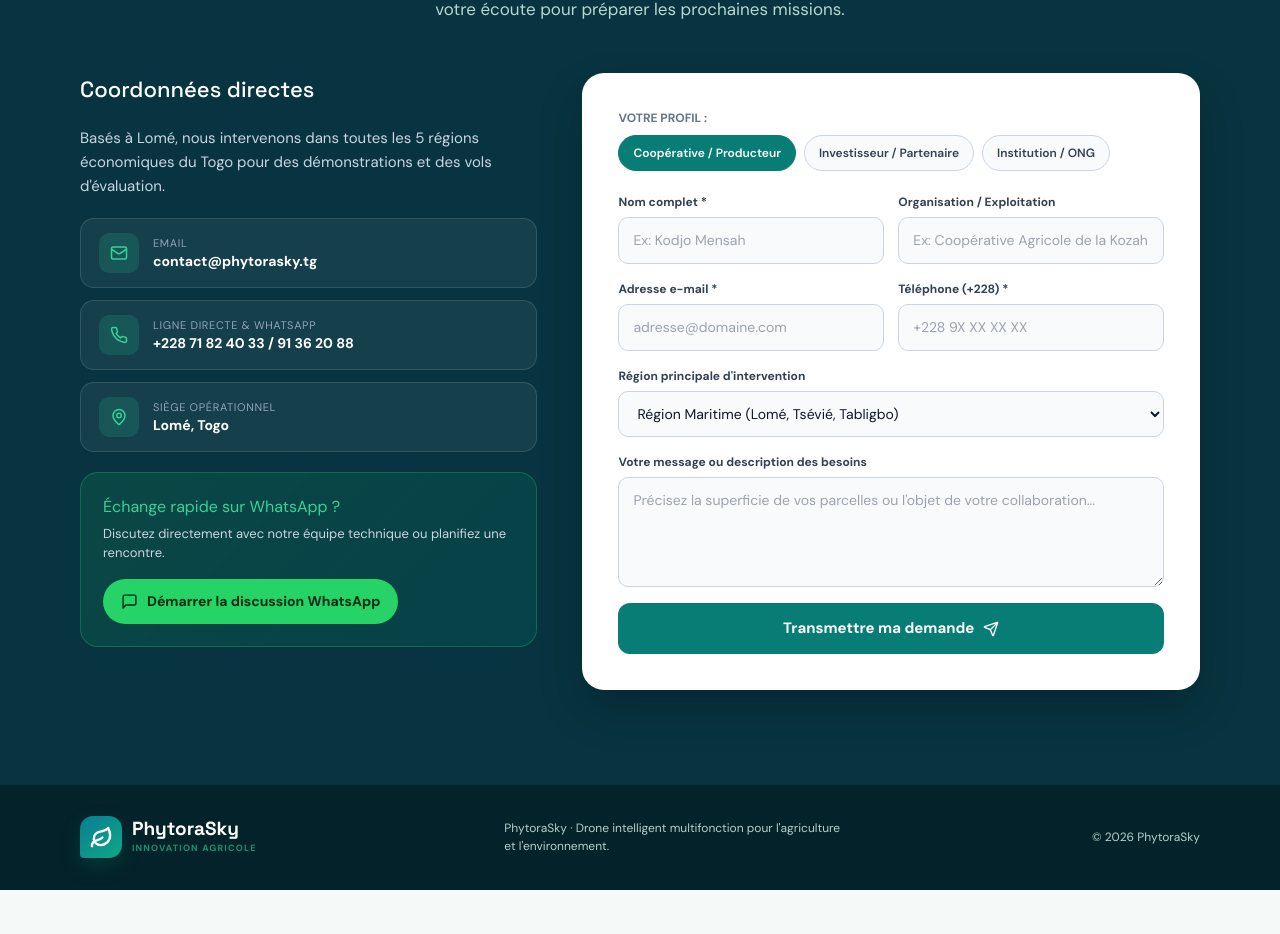
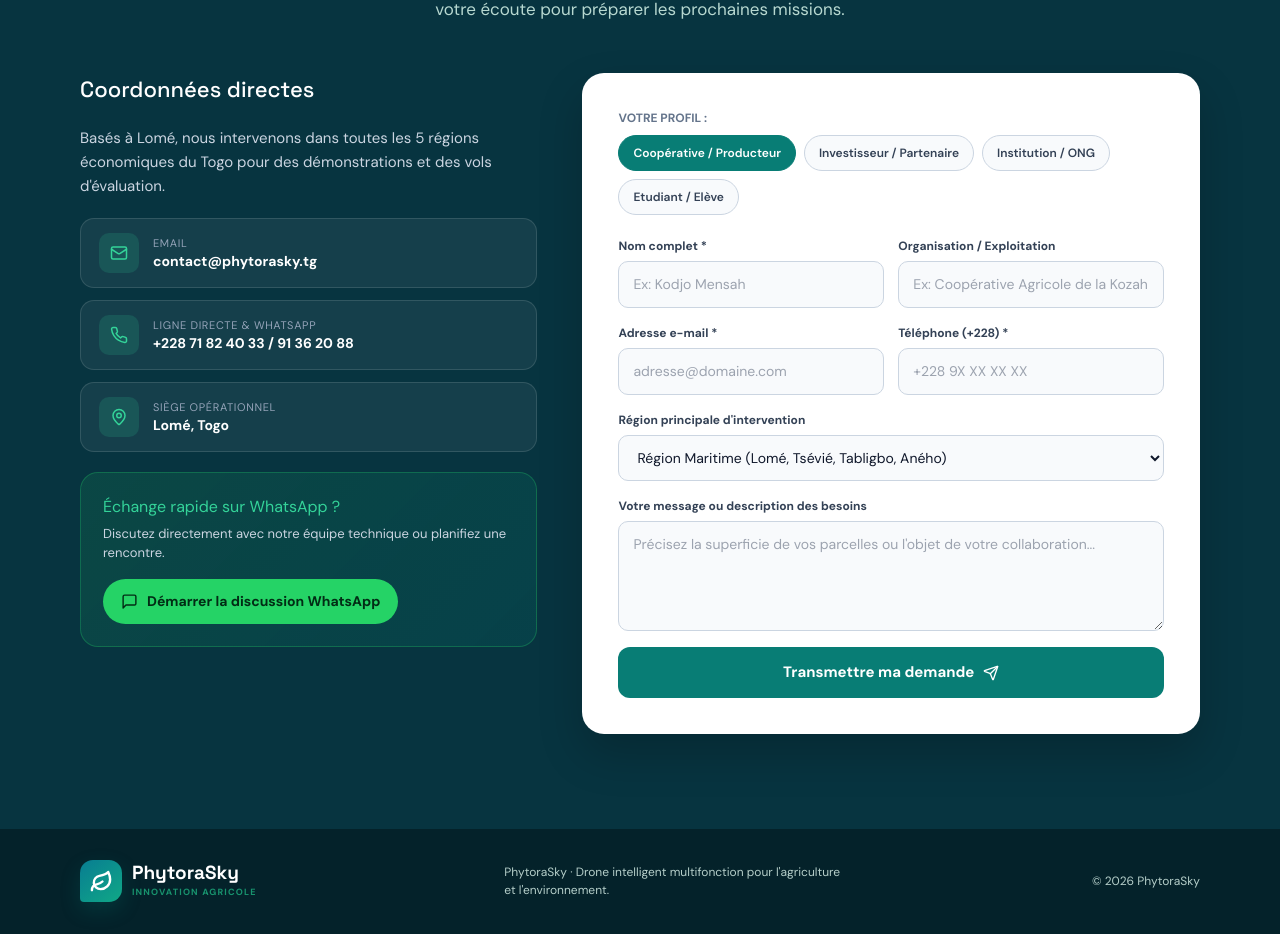
Before and after one commit to AYEDJE/PhytoraSky_Tech, a React (Vite) app: page / in a window 1280 px wide. Shown: the part 9095-10029 px from the top of the page. Before the commit the page ends 9985 px from the top, so only its background shows below. Built offline with nearby package versions, Linux system fonts and the light colour scheme.

Commit message:
j'ai ajouté quelques lieux

```diff
--- a/src/components/Contact.tsx
+++ b/src/components/Contact.tsx
@@ -120,6 +120,7 @@ export default function Contact() {
                       { id: 'coop', label: 'Coopérative / Producteur' },
                       { id: 'partner', label: 'Investisseur / Partenaire' },
                       { id: 'ong', label: 'Institution / ONG' },
+                      { id: 'etud', label: 'Etudiant / Elève'},
                     ].map((pill) => (
                       <button
                         key={pill.id}
@@ -191,8 +192,8 @@ export default function Contact() {
                     value={formData.region}
                     onChange={(e) => setFormData({ ...formData, region: e.target.value })}
                   >
-                    <option value="Maritime (Lomé)">Région Maritime (Lomé, Tsévié, Tabligbo)</option>
-                    <option value="Plateaux (Kpalimé / Atakpamé)">Région des Plateaux (Kpalimé, Atakpamé)</option>
+                    <option value="Maritime (Lomé)">Région Maritime (Lomé, Tsévié, Tabligbo, Aného)</option>
+                    <option value="Plateaux (Kpalimé / Atakpamé)">Région des Plateaux (Kpalimé, Atakpamé, Badou, Amlamé)</option>
                     <option value="Centrale (Sokodé)">Région Centrale (Sokodé, Tchamba)</option>
                     <option value="Kara">Région de la Kara (Kara, Bassar, Niamtougou)</option>
                     <option value="Savanes (Dapaong)">Région des Savanes (Dapaong, Mango)</option>
```
